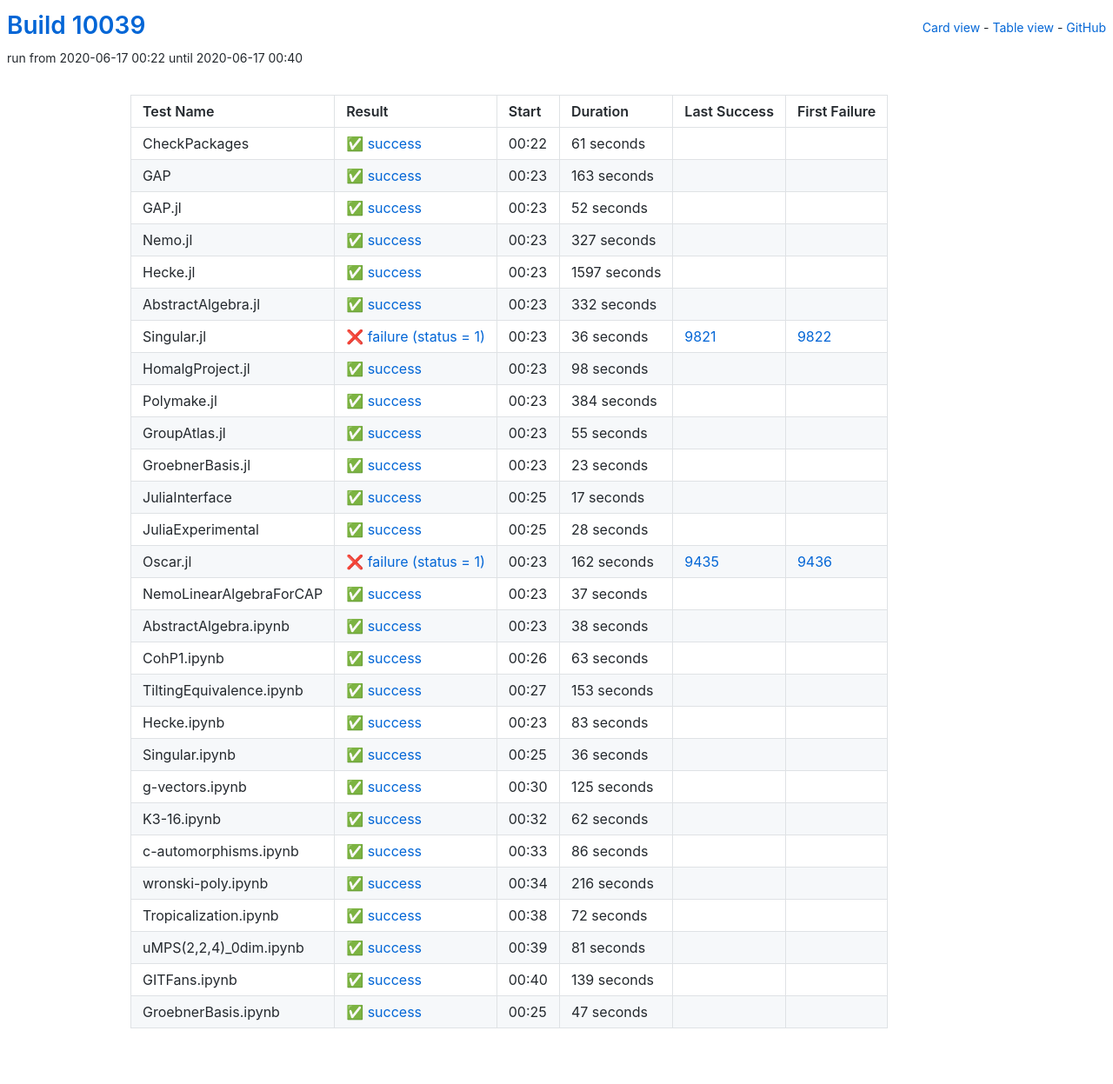
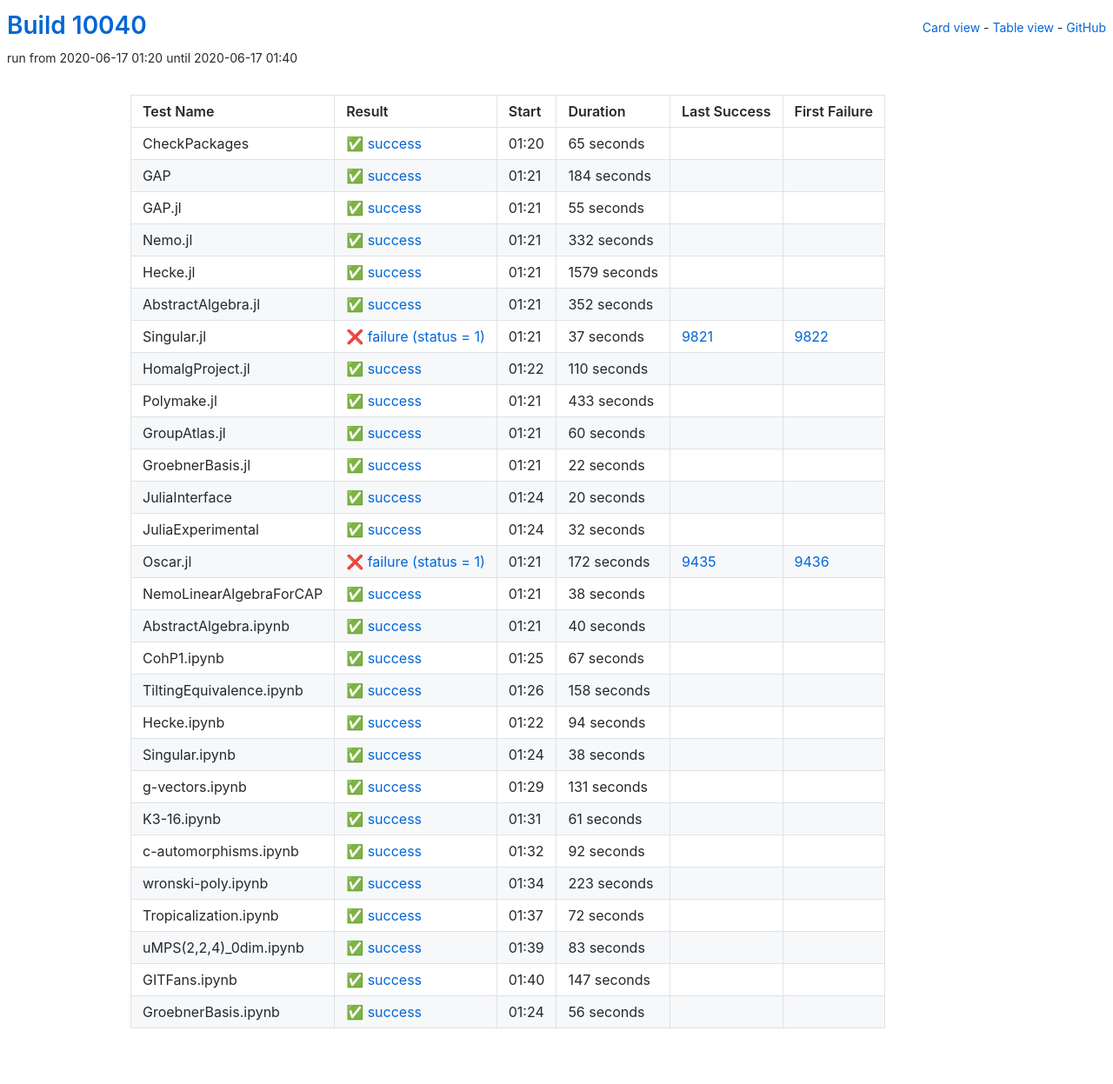
Before and after one commit to oscar-system/oscar-ci-status, a Jekyll site: the page built from table.html, in a window 1280 px wide. Shown: the whole page at 87% size. Built offline with Jekyll 4.4.1, drawn with Linux system fonts in a browser that asks for light colours.

Commit message:
Build #10040

```diff
--- a/_data/ci.yml
+++ b/_data/ci.yml
@@ -1,6 +1,6 @@
 ---
-build: 10039
-build_url: https://oscarci.mathematik.uni-kl.de/job/oscar/10039/
+build: 10040
+build_url: https://oscarci.mathematik.uni-kl.de/job/oscar/10040/
 job: oscar
 organization: oscar-system
 repo: oscar-ci-status
@@ -8,8 +8,260 @@
 tests:
 - name: CheckPackages
   id: checkpackages
-  log: https://oscarci.mathematik.uni-kl.de/job/oscar/10039/artifact/logs/build-10039/CheckPackages.log
-  start: 2020-06-17 00:22
+  log: https://oscarci.mathematik.uni-kl.de/job/oscar/10040/artifact/logs/build-10040/CheckPackages.log
+  start: 2020-06-17 01:20
+  success: true
+  exitcode: 0
+  status: success
+  duration: 65
+  last_success: false
+  last_success_url:
+  first_failure: false
+  first_failure_url:
+- name: GAP
+  id: gap
+  log: https://oscarci.mathematik.uni-kl.de/job/oscar/10040/artifact/logs/build-10040/GAP.log
+  start: 2020-06-17 01:21
+  success: true
+  exitcode: 0
+  status: success
+  duration: 184
+  last_success: false
+  last_success_url:
+  first_failure: false
+  first_failure_url:
+- name: GAP.jl
+  id: gap-jl
+  log: https://oscarci.mathematik.uni-kl.de/job/oscar/10040/artifact/logs/build-10040/GAP.jl.log
+  start: 2020-06-17 01:21
+  success: true
+  exitcode: 0
+  status: success
+  duration: 55
+  last_success: false
+  last_success_url:
+  first_failure: false
+  first_failure_url:
+- name: Nemo.jl
+  id: nemo-jl
+  log: https://oscarci.mathematik.uni-kl.de/job/oscar/10040/artifact/logs/build-10040/Nemo.jl.log
+  start: 2020-06-17 01:21
+  success: true
+  exitcode: 0
+  status: success
+  duration: 332
+  last_success: false
+  last_success_url:
+  first_failure: false
+  first_failure_url:
+- name: Hecke.jl
+  id: hecke-jl
+  log: https://oscarci.mathematik.uni-kl.de/job/oscar/10040/artifact/logs/build-10040/Hecke.jl.log
+  start: 2020-06-17 01:21
+  success: true
+  exitcode: 0
+  status: success
+  duration: 1579
+  last_success: false
+  last_success_url:
+  first_failure: false
+  first_failure_url:
+- name: AbstractAlgebra.jl
+  id: abstractalgebra-jl
+  log: https://oscarci.mathematik.uni-kl.de/job/oscar/10040/artifact/logs/build-10040/AbstractAlgebra.jl.log
+  start: 2020-06-17 01:21
+  success: true
+  exitcode: 0
+  status: success
+  duration: 352
+  last_success: false
+  last_success_url:
+  first_failure: false
+  first_failure_url:
+- name: Singular.jl
+  id: singular-jl
+  log: https://oscarci.mathematik.uni-kl.de/job/oscar/10040/artifact/logs/build-10040/Singular.jl.log
+  start: 2020-06-17 01:21
+  success: false
+  exitcode: 1
+  status: failure
+  duration: 37
+  last_success: 9821
+  last_success_url: https://oscarci.mathematik.uni-kl.de/job/oscar/9821/
+  first_failure: 9822
+  first_failure_url: https://oscarci.mathematik.uni-kl.de/job/oscar/9822/
+- name: HomalgProject.jl
+  id: homalgproject-jl
+  log: https://oscarci.mathematik.uni-kl.de/job/oscar/10040/artifact/logs/build-10040/HomalgProject.jl.log
+  start: 2020-06-17 01:22
+  success: true
+  exitcode: 0
+  status: success
+  duration: 110
+  last_success: false
+  last_success_url:
+  first_failure: false
+  first_failure_url:
+- name: Polymake.jl
+  id: polymake-jl
+  log: https://oscarci.mathematik.uni-kl.de/job/oscar/10040/artifact/logs/build-10040/Polymake.jl.log
+  start: 2020-06-17 01:21
+  success: true
+  exitcode: 0
+  status: success
+  duration: 433
+  last_success: false
+  last_success_url:
+  first_failure: false
+  first_failure_url:
+- name: GroupAtlas.jl
+  id: groupatlas-jl
+  log: https://oscarci.mathematik.uni-kl.de/job/oscar/10040/artifact/logs/build-10040/GroupAtlas.jl.log
+  start: 2020-06-17 01:21
+  success: true
+  exitcode: 0
+  status: success
+  duration: 60
+  last_success: false
+  last_success_url:
+  first_failure: false
+  first_failure_url:
+- name: GroebnerBasis.jl
+  id: groebnerbasis-jl
+  log: https://oscarci.mathematik.uni-kl.de/job/oscar/10040/artifact/logs/build-10040/GroebnerBasis.jl.log
+  start: 2020-06-17 01:21
+  success: true
+  exitcode: 0
+  status: success
+  duration: 22
+  last_success: false
+  last_success_url:
+  first_failure: false
+  first_failure_url:
+- name: JuliaInterface
+  id: juliainterface
+  log: https://oscarci.mathematik.uni-kl.de/job/oscar/10040/artifact/logs/build-10040/JuliaInterface.log
+  start: 2020-06-17 01:24
+  success: true
+  exitcode: 0
+  status: success
+  duration: 20
+  last_success: false
+  last_success_url:
+  first_failure: false
+  first_failure_url:
+- name: JuliaExperimental
+  id: juliaexperimental
+  log: https://oscarci.mathematik.uni-kl.de/job/oscar/10040/artifact/logs/build-10040/JuliaExperimental.log
+  start: 2020-06-17 01:24
+  success: true
+  exitcode: 0
+  status: success
+  duration: 32
+  last_success: false
+  last_success_url:
+  first_failure: false
+  first_failure_url:
+- name: Oscar.jl
+  id: oscar-jl
+  log: https://oscarci.mathematik.uni-kl.de/job/oscar/10040/artifact/logs/build-10040/Oscar.jl.log
+  start: 2020-06-17 01:21
+  success: false
+  exitcode: 1
+  status: failure
+  duration: 172
+  last_success: 9435
+  last_success_url: https://oscarci.mathematik.uni-kl.de/job/oscar/9435/
+  first_failure: 9436
+  first_failure_url: https://oscarci.mathematik.uni-kl.de/job/oscar/9436/
+- name: NemoLinearAlgebraForCAP
+  id: nemolinearalgebraforcap
+  log: https://oscarci.mathematik.uni-kl.de/job/oscar/10040/artifact/logs/build-10040/NemoLinearAlgebraForCAP.log
+  start: 2020-06-17 01:21
+  success: true
+  exitcode: 0
+  status: success
+  duration: 38
+  last_success: false
+  last_success_url:
+  first_failure: false
+  first_failure_url:
+- name: AbstractAlgebra.ipynb
+  id: abstractalgebra-ipynb
+  log: https://oscarci.mathematik.uni-kl.de/job/oscar/10040/artifact/logs/build-10040/AbstractAlgebra.ipynb.log
+  start: 2020-06-17 01:21
+  success: true
+  exitcode: 0
+  status: success
+  duration: 40
+  last_success: false
+  last_success_url:
+  first_failure: false
+  first_failure_url:
+- name: CohP1.ipynb
+  id: cohp1-ipynb
+  log: https://oscarci.mathematik.uni-kl.de/job/oscar/10040/artifact/logs/build-10040/CohP1.ipynb.log
+  start: 2020-06-17 01:25
+  success: true
+  exitcode: 0
+  status: success
+  duration: 67
+  last_success: false
+  last_success_url:
+  first_failure: false
+  first_failure_url:
+- name: TiltingEquivalence.ipynb
+  id: tiltingequivalence-ipynb
+  log: https://oscarci.mathematik.uni-kl.de/job/oscar/10040/artifact/logs/build-10040/TiltingEquivalence.ipynb.log
+  start: 2020-06-17 01:26
+  success: true
+  exitcode: 0
+  status: success
+  duration: 158
+  last_success: false
+  last_success_url:
+  first_failure: false
+  first_failure_url:
+- name: Hecke.ipynb
+  id: hecke-ipynb
+  log: https://oscarci.mathematik.uni-kl.de/job/oscar/10040/artifact/logs/build-10040/Hecke.ipynb.log
+  start: 2020-06-17 01:22
+  success: true
+  exitcode: 0
+  status: success
+  duration: 94
+  last_success: false
+  last_success_url:
+  first_failure: false
+  first_failure_url:
+- name: Singular.ipynb
+  id: singular-ipynb
+  log: https://oscarci.mathematik.uni-kl.de/job/oscar/10040/artifact/logs/build-10040/Singular.ipynb.log
+  start: 2020-06-17 01:24
+  success: true
+  exitcode: 0
+  status: success
+  duration: 38
+  last_success: false
+  last_success_url:
+  first_failure: false
+  first_failure_url:
+- name: g-vectors.ipynb
+  id: g-vectors-ipynb
+  log: https://oscarci.mathematik.uni-kl.de/job/oscar/10040/artifact/logs/build-10040/g-vectors.ipynb.log
+  start: 2020-06-17 01:29
+  success: true
+  exitcode: 0
+  status: success
+  duration: 131
+  last_success: false
+  last_success_url:
+  first_failure: false
+  first_failure_url:
+- name: K3-16.ipynb
+  id: k3-16-ipynb
+  log: https://oscarci.mathematik.uni-kl.de/job/oscar/10040/artifact/logs/build-10040/K3-16.ipynb.log
+  start: 2020-06-17 01:31
   success: true
   exitcode: 0
   status: success
@@ -18,286 +270,34 @@
   last_success_url:
   first_failure: false
   first_failure_url:
-- name: GAP
-  id: gap
-  log: https://oscarci.mathematik.uni-kl.de/job/oscar/10039/artifact/logs/build-10039/GAP.log
-  start: 2020-06-17 00:23
+- name: c-automorphisms.ipynb
+  id: c-automorphisms-ipynb
+  log: https://oscarci.mathematik.uni-kl.de/job/oscar/10040/artifact/logs/build-10040/c-automorphisms.ipynb.log
+  start: 2020-06-17 01:32
   success: true
   exitcode: 0
   status: success
-  duration: 163
-  last_success: false
-  last_success_url:
-  first_failure: false
-  first_failure_url:
-- name: GAP.jl
-  id: gap-jl
-  log: https://oscarci.mathematik.uni-kl.de/job/oscar/10039/artifact/logs/build-10039/GAP.jl.log
-  start: 2020-06-17 00:23
-  success: true
-  exitcode: 0
-  status: success
-  duration: 52
-  last_success: false
-  last_success_url:
-  first_failure: false
-  first_failure_url:
-- name: Nemo.jl
-  id: nemo-jl
-  log: https://oscarci.mathematik.uni-kl.de/job/oscar/10039/artifact/logs/build-10039/Nemo.jl.log
-  start: 2020-06-17 00:23
-  success: true
-  exitcode: 0
-  status: success
-  duration: 327
-  last_success: false
-  last_success_url:
-  first_failure: false
-  first_failure_url:
-- name: Hecke.jl
-  id: hecke-jl
-  log: https://oscarci.mathematik.uni-kl.de/job/oscar/10039/artifact/logs/build-10039/Hecke.jl.log
-  start: 2020-06-17 00:23
-  success: true
-  exitcode: 0
-  status: success
-  duration: 1597
-  last_success: false
-  last_success_url:
-  first_failure: false
-  first_failure_url:
-- name: AbstractAlgebra.jl
-  id: abstractalgebra-jl
-  log: https://oscarci.mathematik.uni-kl.de/job/oscar/10039/artifact/logs/build-10039/AbstractAlgebra.jl.log
-  start: 2020-06-17 00:23
-  success: true
-  exitcode: 0
-  status: success
-  duration: 332
-  last_success: false
-  last_success_url:
-  first_failure: false
-  first_failure_url:
-- name: Singular.jl
-  id: singular-jl
-  log: https://oscarci.mathematik.uni-kl.de/job/oscar/10039/artifact/logs/build-10039/Singular.jl.log
-  start: 2020-06-17 00:23
-  success: false
-  exitcode: 1
-  status: failure
-  duration: 36
-  last_success: 9821
-  last_success_url: https://oscarci.mathematik.uni-kl.de/job/oscar/9821/
-  first_failure: 9822
-  first_failure_url: https://oscarci.mathematik.uni-kl.de/job/oscar/9822/
-- name: HomalgProject.jl
-  id: homalgproject-jl
-  log: https://oscarci.mathematik.uni-kl.de/job/oscar/10039/artifact/logs/build-10039/HomalgProject.jl.log
-  start: 2020-06-17 00:23
-  success: true
-  exitcode: 0
-  status: success
-  duration: 98
-  last_success: false
-  last_success_url:
-  first_failure: false
-  first_failure_url:
-- name: Polymake.jl
-  id: polymake-jl
-  log: https://oscarci.mathematik.uni-kl.de/job/oscar/10039/artifact/logs/build-10039/Polymake.jl.log
-  start: 2020-06-17 00:23
-  success: true
-  exitcode: 0
-  status: success
-  duration: 384
-  last_success: false
-  last_success_url:
-  first_failure: false
-  first_failure_url:
-- name: GroupAtlas.jl
-  id: groupatlas-jl
-  log: https://oscarci.mathematik.uni-kl.de/job/oscar/10039/artifact/logs/build-10039/GroupAtlas.jl.log
-  start: 2020-06-17 00:23
-  success: true
-  exitcode: 0
-  status: success
-  duration: 55
-  last_success: false
-  last_success_url:
-  first_failure: false
-  first_failure_url:
-- name: GroebnerBasis.jl
-  id: groebnerbasis-jl
-  log: https://oscarci.mathematik.uni-kl.de/job/oscar/10039/artifact/logs/build-10039/GroebnerBasis.jl.log
-  start: 2020-06-17 00:23
-  success: true
-  exitcode: 0
-  status: success
-  duration: 23
-  last_success: false
-  last_success_url:
-  first_failure: false
-  first_failure_url:
-- name: JuliaInterface
-  id: juliainterface
-  log: https://oscarci.mathematik.uni-kl.de/job/oscar/10039/artifact/logs/build-10039/JuliaInterface.log
-  start: 2020-06-17 00:25
-  success: true
-  exitcode: 0
-  status: success
-  duration: 17
-  last_success: false
-  last_success_url:
-  first_failure: false
-  first_failure_url:
-- name: JuliaExperimental
-  id: juliaexperimental
-  log: https://oscarci.mathematik.uni-kl.de/job/oscar/10039/artifact/logs/build-10039/JuliaExperimental.log
-  start: 2020-06-17 00:25
-  success: true
-  exitcode: 0
-  status: success
-  duration: 28
-  last_success: false
-  last_success_url:
-  first_failure: false
-  first_failure_url:
-- name: Oscar.jl
-  id: oscar-jl
-  log: https://oscarci.mathematik.uni-kl.de/job/oscar/10039/artifact/logs/build-10039/Oscar.jl.log
-  start: 2020-06-17 00:23
-  success: false
-  exitcode: 1
-  status: failure
-  duration: 162
-  last_success: 9435
-  last_success_url: https://oscarci.mathematik.uni-kl.de/job/oscar/9435/
-  first_failure: 9436
-  first_failure_url: https://oscarci.mathematik.uni-kl.de/job/oscar/9436/
-- name: NemoLinearAlgebraForCAP
-  id: nemolinearalgebraforcap
-  log: https://oscarci.mathematik.uni-kl.de/job/oscar/10039/artifact/logs/build-10039/NemoLinearAlgebraForCAP.log
-  start: 2020-06-17 00:23
-  success: true
-  exitcode: 0
-  status: success
-  duration: 37
-  last_success: false
-  last_success_url:
-  first_failure: false
-  first_failure_url:
-- name: AbstractAlgebra.ipynb
-  id: abstractalgebra-ipynb
-  log: https://oscarci.mathematik.uni-kl.de/job/oscar/10039/artifact/logs/build-10039/AbstractAlgebra.ipynb.log
-  start: 2020-06-17 00:23
-  success: true
-  exitcode: 0
-  status: success
-  duration: 38
-  last_success: false
-  last_success_url:
-  first_failure: false
-  first_failure_url:
-- name: CohP1.ipynb
-  id: cohp1-ipynb
-  log: https://oscarci.mathematik.uni-kl.de/job/oscar/10039/artifact/logs/build-10039/CohP1.ipynb.log
-  start: 2020-06-17 00:26
-  success: true
-  exitcode: 0
-  status: success
-  duration: 63
-  last_success: false
-  last_success_url:
-  first_failure: false
-  first_failure_url:
-- name: TiltingEquivalence.ipynb
-  id: tiltingequivalence-ipynb
-  log: https://oscarci.mathematik.uni-kl.de/job/oscar/10039/artifact/logs/build-10039/TiltingEquivalence.ipynb.log
-  start: 2020-06-17 00:27
-  success: true
-  exitcode: 0
-  status: success
-  duration: 153
-  last_success: false
-  last_success_url:
-  first_failure: false
-  first_failure_url:
-- name: Hecke.ipynb
-  id: hecke-ipynb
-  log: https://oscarci.mathematik.uni-kl.de/job/oscar/10039/artifact/logs/build-10039/Hecke.ipynb.log
-  start: 2020-06-17 00:23
-  success: true
-  exitcode: 0
-  status: success
-  duration: 83
-  last_success: false
-  last_success_url:
-  first_failure: false
-  first_failure_url:
-- name: Singular.ipynb
-  id: singular-ipynb
-  log: https://oscarci.mathematik.uni-kl.de/job/oscar/10039/artifact/logs/build-10039/Singular.ipynb.log
-  start: 2020-06-17 00:25
-  success: true
-  exitcode: 0
-  status: success
-  duration: 36
-  last_success: false
-  last_success_url:
-  first_failure: false
-  first_failure_url:
-- name: g-vectors.ipynb
-  id: g-vectors-ipynb
-  log: https://oscarci.mathematik.uni-kl.de/job/oscar/10039/artifact/logs/build-10039/g-vectors.ipynb.log
-  start: 2020-06-17 00:30
-  success: true
-  exitcode: 0
-  status: success
-  duration: 125
-  last_success: false
-  last_success_url:
-  first_failure: false
-  first_failure_url:
-- name: K3-16.ipynb
-  id: k3-16-ipynb
-  log: https://oscarci.mathematik.uni-kl.de/job/oscar/10039/artifact/logs/build-10039/K3-16.ipynb.log
-  start: 2020-06-17 00:32
-  success: true
-  exitcode: 0
-  status: success
-  duration: 62
-  last_success: false
-  last_success_url:
-  first_failure: false
-  first_failure_url:
-- name: c-automorphisms.ipynb
-  id: c-automorphisms-ipynb
-  log: https://oscarci.mathematik.uni-kl.de/job/oscar/10039/artifact/logs/build-10039/c-automorphisms.ipynb.log
-  start: 2020-06-17 00:33
-  success: true
-  exitcode: 0
-  status: success
-  duration: 86
+  duration: 92
   last_success: false
   last_success_url:
   first_failure: false
   first_failure_url:
 - name: wronski-poly.ipynb
   id: wronski-poly-ipynb
-  log: https://oscarci.mathematik.uni-kl.de/job/oscar/10039/artifact/logs/build-10039/wronski-poly.ipynb.log
-  start: 2020-06-17 00:34
+  log: https://oscarci.mathematik.uni-kl.de/job/oscar/10040/artifact/logs/build-10040/wronski-poly.ipynb.log
+  start: 2020-06-17 01:34
   success: true
   exitcode: 0
   status: success
-  duration: 216
+  duration: 223
   last_success: false
   last_success_url:
   first_failure: false
   first_failure_url:
 - name: Tropicalization.ipynb
   id: tropicalization-ipynb
-  log: https://oscarci.mathematik.uni-kl.de/job/oscar/10039/artifact/logs/build-10039/Tropicalization.ipynb.log
-  start: 2020-06-17 00:38
+  log: https://oscarci.mathematik.uni-kl.de/job/oscar/10040/artifact/logs/build-10040/Tropicalization.ipynb.log
+  start: 2020-06-17 01:37
   success: true
   exitcode: 0
   status: success
@@ -308,36 +308,36 @@
   first_failure_url:
 - name: uMPS(2,2,4)_0dim.ipynb
   id: umps-2-2-4-0dim-ipynb
-  log: https://oscarci.mathematik.uni-kl.de/job/oscar/10039/artifact/logs/build-10039/uMPS-2-2-4-_0dim.ipynb.log
-  start: 2020-06-17 00:39
+  log: https://oscarci.mathematik.uni-kl.de/job/oscar/10040/artifact/logs/build-10040/uMPS-2-2-4-_0dim.ipynb.log
+  start: 2020-06-17 01:39
   success: true
   exitcode: 0
   status: success
-  duration: 81
+  duration: 83
   last_success: false
   last_success_url:
   first_failure: false
   first_failure_url:
 - name: GITFans.ipynb
   id: gitfans-ipynb
-  log: https://oscarci.mathematik.uni-kl.de/job/oscar/10039/artifact/logs/build-10039/GITFans.ipynb.log
-  start: 2020-06-17 00:40
+  log: https://oscarci.mathematik.uni-kl.de/job/oscar/10040/artifact/logs/build-10040/GITFans.ipynb.log
+  start: 2020-06-17 01:40
   success: true
   exitcode: 0
   status: success
-  duration: 139
+  duration: 147
   last_success: false
   last_success_url:
   first_failure: false
   first_failure_url:
 - name: GroebnerBasis.ipynb
   id: groebnerbasis-ipynb
-  log: https://oscarci.mathematik.uni-kl.de/job/oscar/10039/artifact/logs/build-10039/GroebnerBasis.ipynb.log
-  start: 2020-06-17 00:25
+  log: https://oscarci.mathematik.uni-kl.de/job/oscar/10040/artifact/logs/build-10040/GroebnerBasis.ipynb.log
+  start: 2020-06-17 01:24
   success: true
   exitcode: 0
   status: success
-  duration: 47
+  duration: 56
   last_success: false
   last_success_url:
   first_failure: false
```
Also changed, not shown: README.md.
